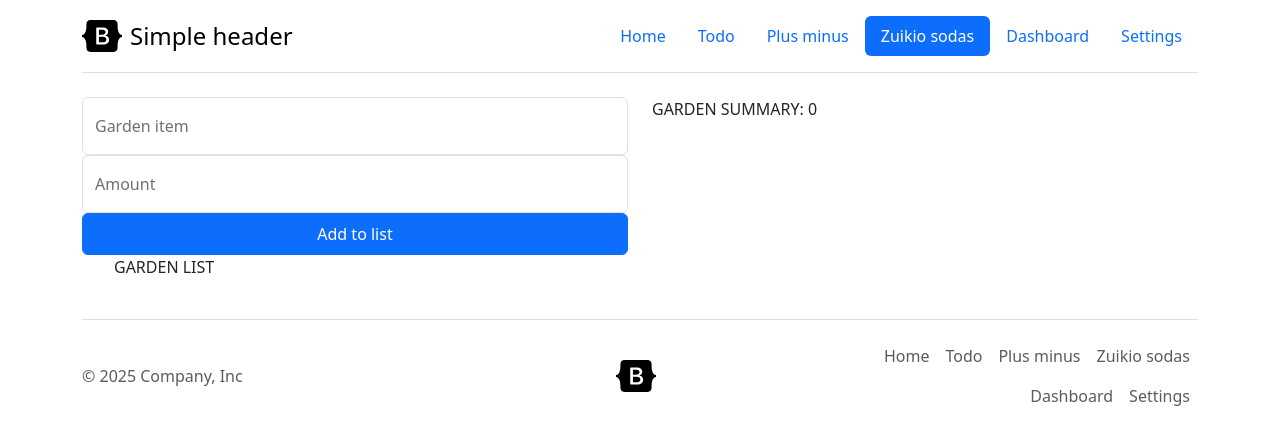
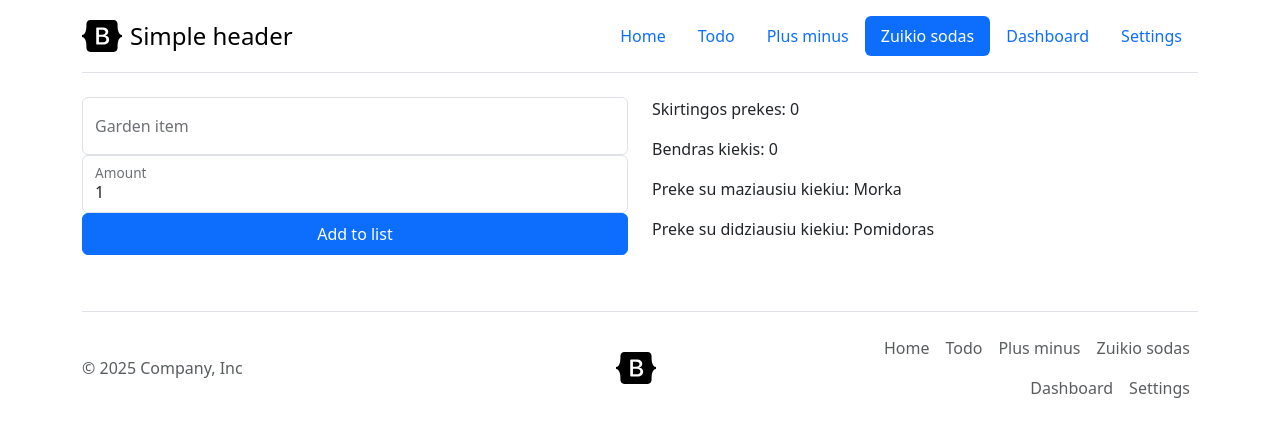
Before and after one commit to front-end-by-rimantas/54-grupe-react-intro, a React (Vite) app: page /garden in a window 1280 px wide. Shown: the top 444 px of the page. Built offline with nearby package versions, Linux system fonts and the light colour scheme.

Commit message:
Zuikis WIP

```diff
--- a/src/components/garden/GardenForm.jsx
+++ b/src/components/garden/GardenForm.jsx
@@ -1,12 +1,30 @@
-export function GardenForm() {
+import { useState } from "react"
+
+export function GardenForm({ addNewItem }) {
+    const [itemName, setItemName] = useState('');
+    const [amount, setAmount] = useState(1);
+
+    function handleNameChange(e) {
+        setItemName(() => e.target.value);
+    }
+
+    function handleAmountChange(e) {
+        setAmount(() => +e.target.value);
+    }
+
+    function handleFormSubmit(e) {
+        e.preventDefault();
+        addNewItem(itemName, amount);
+    }
+
     return (
-        <form>
+        <form onSubmit={handleFormSubmit}>
             <div className="form-floating">
-                <input id="item" type="text" className="form-control" placeholder="Garden item" />
+                <input onChange={handleNameChange} value={itemName} id="item" type="text" className="form-control" placeholder="Garden item" />
                 <label for="item">Garden item</label>
             </div>
             <div className="form-floating">
-                <input id="amount" type="number" className="form-control" placeholder="0" />
+                <input onChange={handleAmountChange} value={amount} id="amount" type="number" className="form-control" placeholder="0" />
                 <label for="amount">Amount</label>
             </div>
             <button className="btn btn-primary w-100 py-2" type="submit">Add to list</button>
--- a/src/components/garden/GardenList.jsx
+++ b/src/components/garden/GardenList.jsx
@@ -1,7 +1,15 @@
-export function GardenList() {
+export function GardenList({ list }) {
     return (
-        <ul>
-            GARDEN LIST
-        </ul>
+        <ol className="list-group list-group-numbered" style={{ marginTop: '2rem' }}>
+            {list.map(item =>
+                <li className="list-group-item d-flex justify-content-between align-items-start">
+                    <div className="ms-2 me-auto">
+                        <div className="fw-bold">{item.name}</div>
+                    </div>
+                    <span className="badge text-bg-primary rounded-pill">{item.amount}</span>
+                    <button className="badge text-bg-danger rounded-pill" style={{ border: 'none' }}>Remove</button>
+                </li>
+            )}
+        </ol>
     )
 }
--- a/src/components/garden/GardenSummary.jsx
+++ b/src/components/garden/GardenSummary.jsx
@@ -1,7 +1,10 @@
-export function GardenSummary() {
+export function GardenSummary({ list }) {
     return (
         <div>
-            GARDEN SUMMARY: 0
+            <p>Skirtingos prekes: {list.length}</p>
+            <p>Bendras kiekis: {list.reduce((t, n) => t + n.amount, 0)}</p>
+            <p>Preke su maziausiu kiekiu: Morka</p>
+            <p>Preke su didziausiu kiekiu: Pomidoras</p>
         </div>
     )
 }
--- a/src/pages/PageGarden.jsx
+++ b/src/pages/PageGarden.jsx
@@ -1,21 +1,26 @@
+import { useState } from "react";
 import { GardenForm } from "../components/garden/GardenForm";
 import { GardenList } from "../components/garden/GardenList";
 import { GardenSummary } from "../components/garden/GardenSummary";
 
 export function PageGarden() {
+    const [list, setList] = useState([]);
+
+    function addNewItem(name, amount) {
+        setList(currentList => [...currentList, { name, amount }]);
+    }
+
     return (
-        <>
         <section className="container">
             <div className="row">
                 <div className="col-12 col-md-6">
-                        <GardenForm />
-                        <GardenList />
+                    <GardenForm addNewItem={addNewItem} />
+                    <GardenList list={list} />
                 </div>
                 <div className="col-12 col-md-6">
-                        <GardenSummary />
+                    <GardenSummary list={list} />
                 </div>
             </div>
         </section>
-        </>
     )
 }
```
Lines whose indentation alone changed are shown as unchanged.
